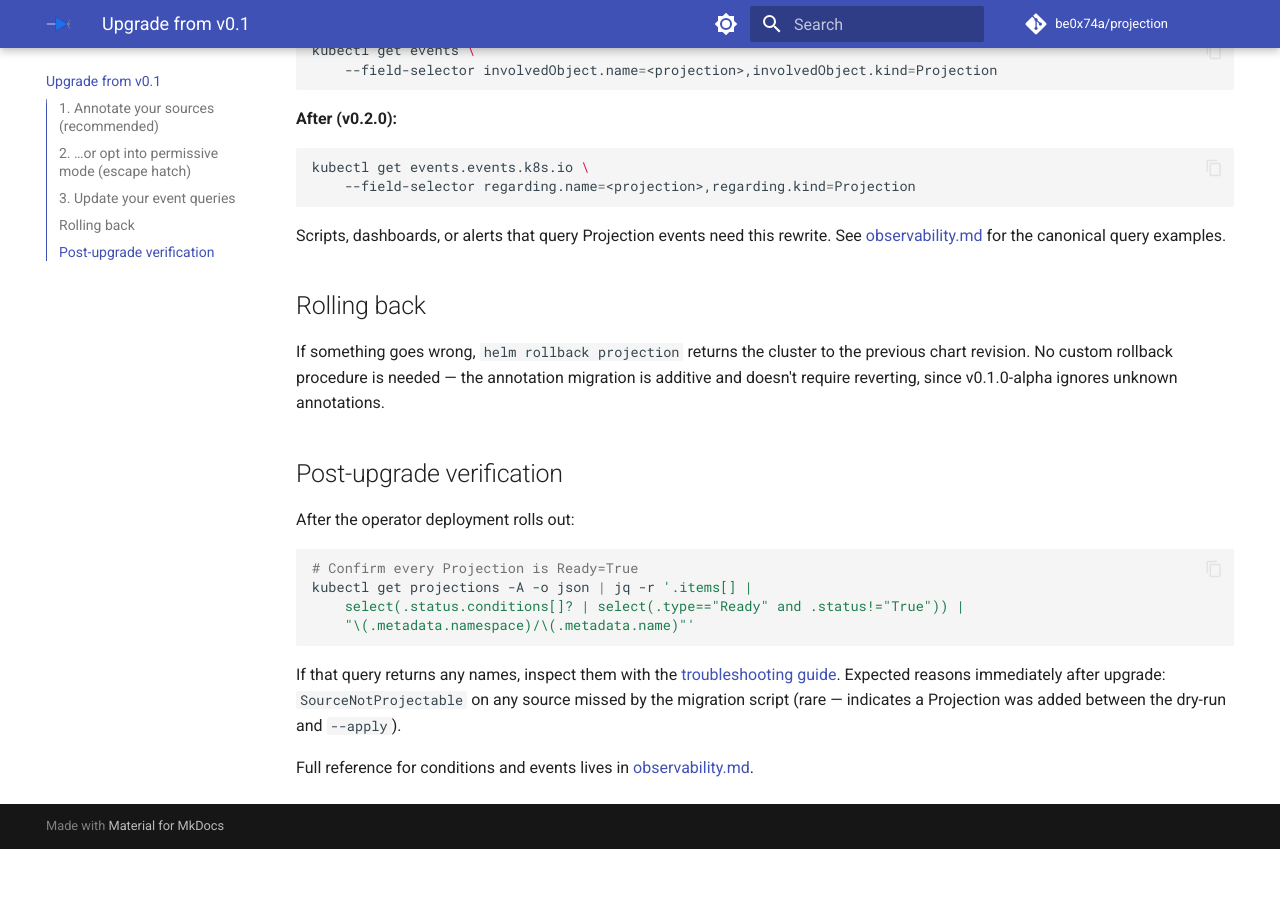
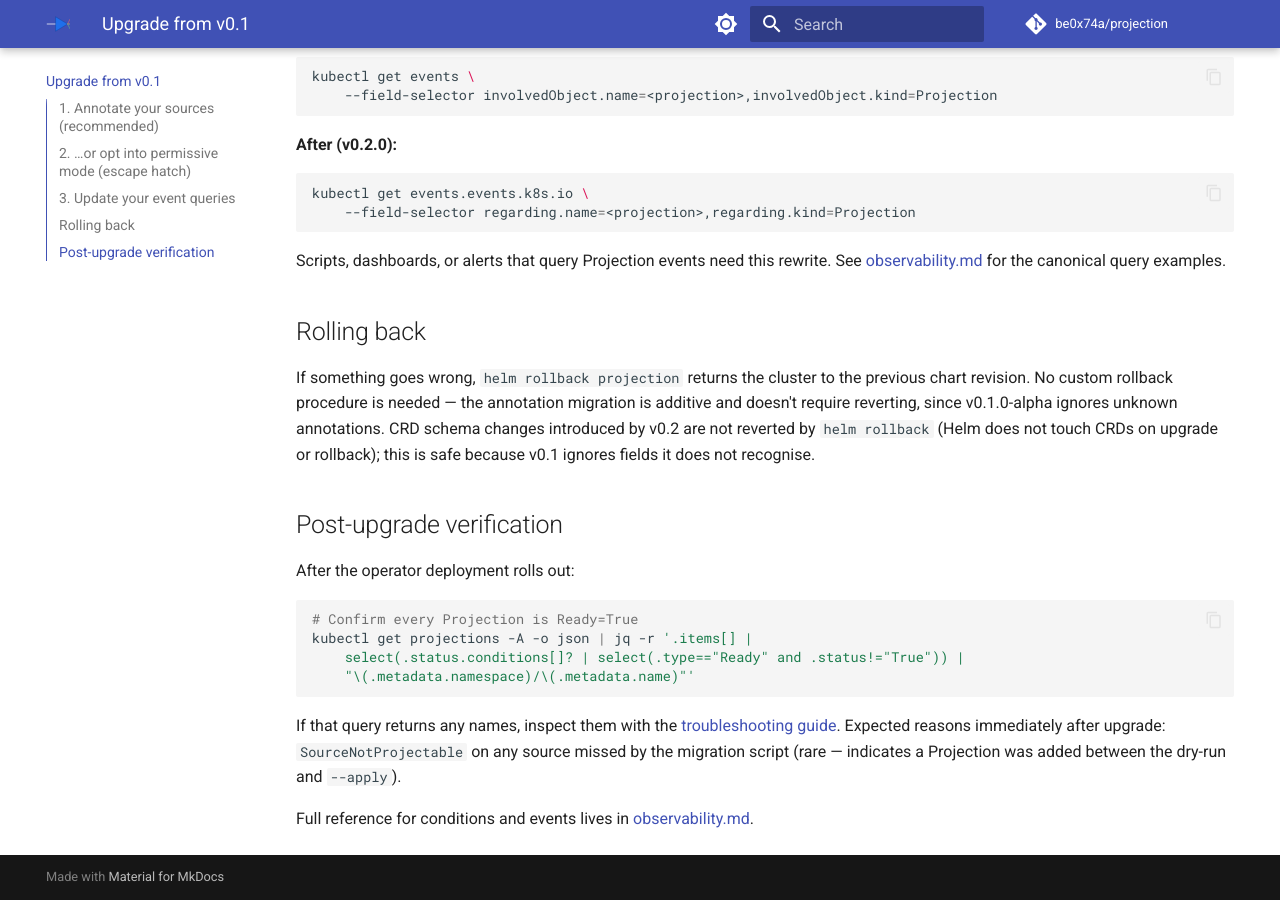
Before and after one commit to be0x74a/projection, an MkDocs documentation site: the page built from docs/upgrade.md, in a window 1280 px wide and 900 px high, scrolled down 2270 px. Built offline with MkDocs 1.6.1 and Material for MkDocs 9.7.7, drawn with Linux system fonts in a browser that asks for light colours; comment, search, counter and statistics services are not loaded; before the commit the page ends 3119 px from its top, so only the background shows below that; some of the changed text lies outside the part shown.

Commit message:
fix(migrate): correct GVR for core-group sources + surface list errors

```diff
--- a/docs/upgrade.md
+++ b/docs/upgrade.md
@@ -99,7 +99,7 @@ Scripts, dashboards, or alerts that query Projection events need this rewrite. S
 
 ## Rolling back
 
-If something goes wrong, `helm rollback projection` returns the cluster to the previous chart revision. No custom rollback procedure is needed — the annotation migration is additive and doesn't require reverting, since v0.1.0-alpha ignores unknown annotations.
+If something goes wrong, `helm rollback projection` returns the cluster to the previous chart revision. No custom rollback procedure is needed — the annotation migration is additive and doesn't require reverting, since v0.1.0-alpha ignores unknown annotations. CRD schema changes introduced by v0.2 are not reverted by `helm rollback` (Helm does not touch CRDs on upgrade or rollback); this is safe because v0.1 ignores fields it does not recognise.
 
 ## Post-upgrade verification
 
```
Also changed, not shown: other parts of docs/upgrade.md (+1 -1 lines), 1 other file.
